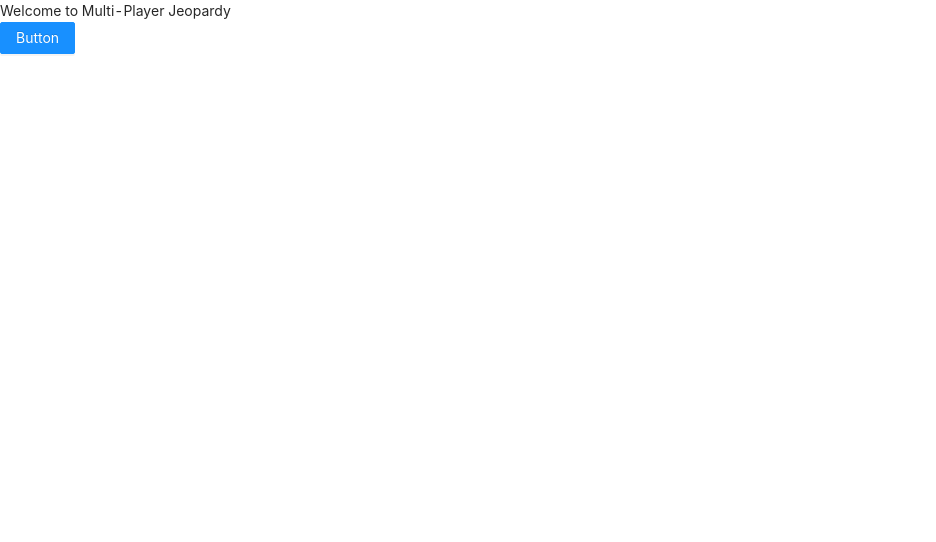
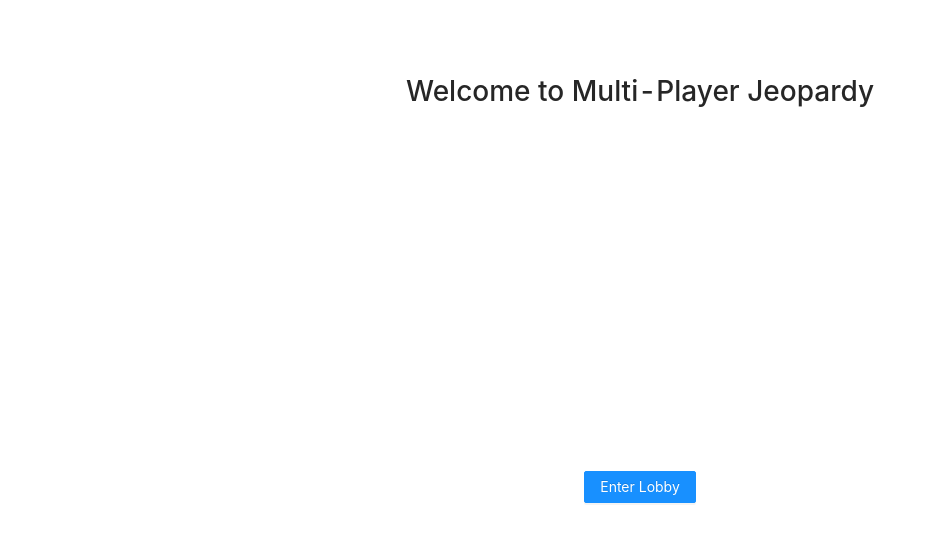
Before and after one commit to FerdinandYeboah/jepoardy, a React (Create React App) app: page / in a window 1280 px wide. Shown: the top 542 px of the page, without its empty margins (0-936 px from the left). Built offline with nearby package versions, Linux system fonts and the light colour scheme.

Commit message:
Start using CSS grid for home screen

```diff
--- a/src/screens/Home.tsx
+++ b/src/screens/Home.tsx
@@ -1,12 +1,47 @@
-import React from 'react';
+import React, { CSSProperties } from 'react';
 import { Button } from 'antd';
+
+// Styles
+const gridContainer = {
+  width: "80VW",
+  height: "80VH",
+  display: "grid",
+  gridTemplateAreas:
+  `
+      "header header header header"
+      "name   name   name   name"
+      "name   name   name   name"
+      "lobby  lobby  lobby  lobby"
+  `,
+  margin: "auto", //This centers horizontally
+  // border: "3px solid black"
+}
+
+const headerStyle = {
+  gridArea: "header",
+  // border: "3px solid black",
+  justifySelf: "center",
+  alignSelf: "center"
+};
+
+const nameStyle = {
+  gridArea: "name",
+  border: "3px solid black"
+}
+
+const lobbyStyle = {
+  gridArea: "lobby",
+  // border: "3px solid blue",
+  // width: "10%", //Don't need width since justifySelf
+  justifySelf: "center"
+} as CSSProperties
 
 export default function Home() {
   return (
-    <div>
-      Welcome to Multi-Player Jeopardy <br/>
+    <div style={gridContainer}>
+      <h1 style={headerStyle}>Welcome to Multi-Player Jeopardy</h1>
 
-      <Button type="primary">Button</Button>
+      <Button type="primary" style={lobbyStyle}>Enter Lobby</Button>
     </div>
   );
 }
```
Also changed, not shown: 1 other file (tests, documents, lock files or other folders).
